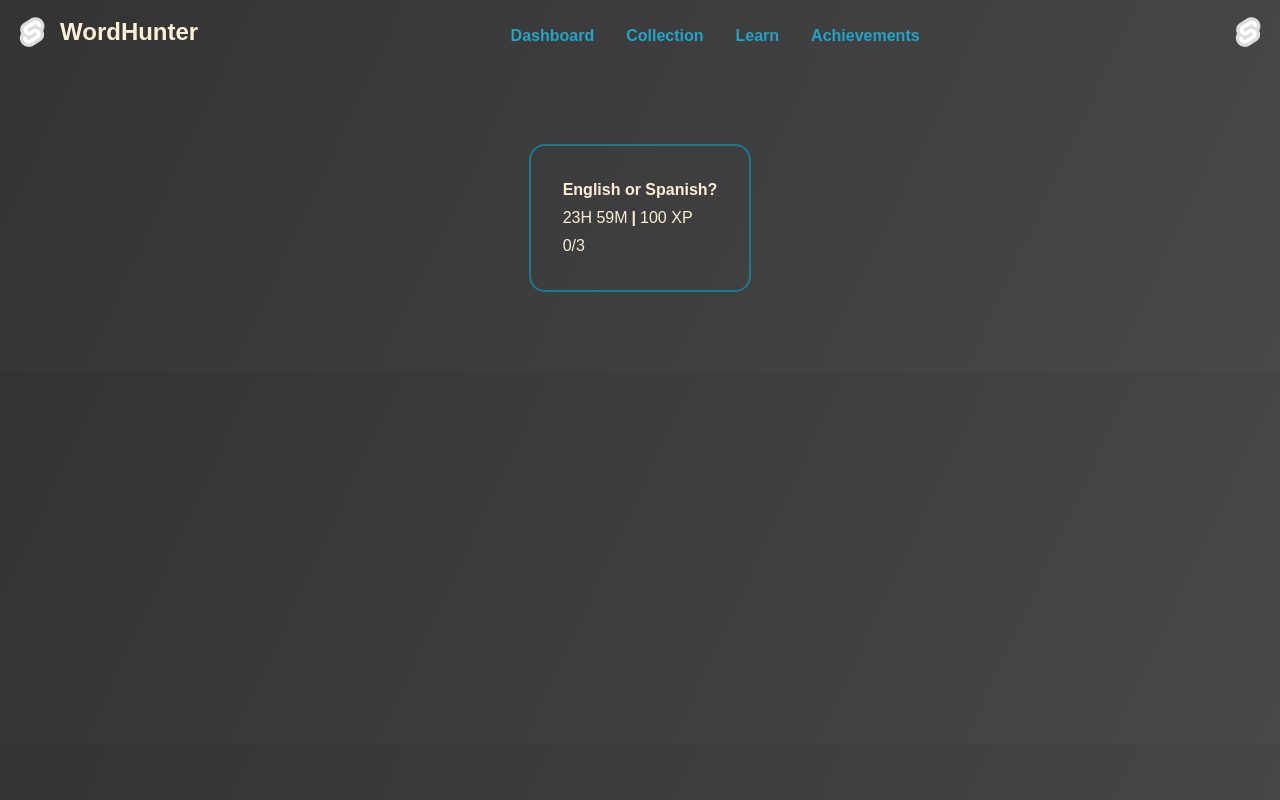
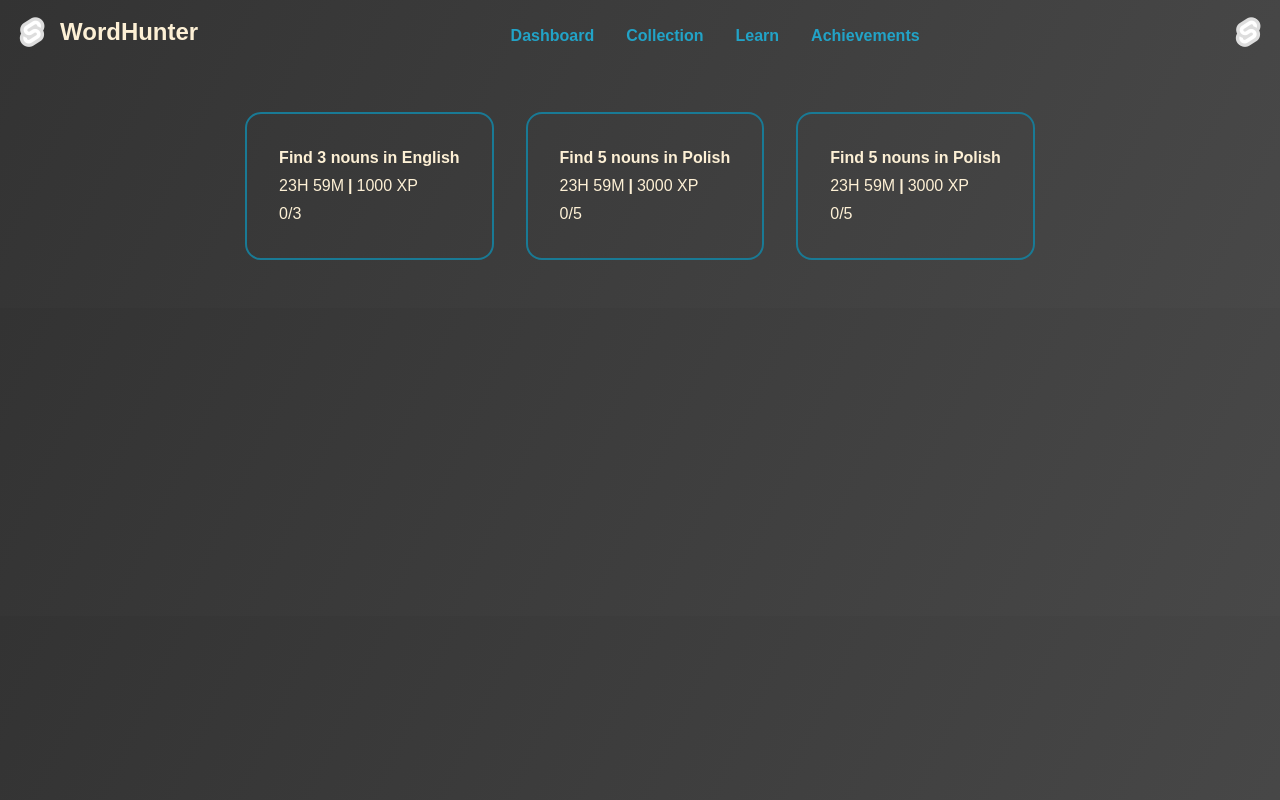
Before and after one commit to AdrakPro/word-hunter, a SvelteKit app: page / in a window 1280 px wide. Built offline with nearby package versions, Linux system fonts and the light colour scheme.

Commit message:
Added Carousel for mobile * Triangulated basic tests * Main page tested

```diff
--- a/src/lib/constants.ts
+++ b/src/lib/constants.ts
@@ -1,3 +1,4 @@
 export const DAY = 24 * 60 * 60 * 1000;
 export const HOUR = 1000 * 60 * 60;
 export const MINUTE = 1000 * 60;
+export const CAROUSEL_BREAKPOINT = 890;
--- /dev/null
+++ b/src/lib/dashboard/TaskCarousel.svelte
@@ -0,0 +1,13 @@
+<script>
+  import Carousel from 'svelte-carousel';
+</script>
+
+<Carousel
+  particlesToShow={2}
+  particlesToScroll={1}
+  autoplay
+  autoplayDuration={5000}
+  pauseOnFocus
+>
+  <slot />
+</Carousel>
--- a/src/routes/+page.svelte
+++ b/src/routes/+page.svelte
@@ -1,12 +1,45 @@
 <script lang="ts">
-  import Task from '$lib/dashboard/Task.svelte';
+  import TaskComponent from '$lib/dashboard/Task.svelte';
+  import TaskCarousel from '$lib/dashboard/TaskCarousel.svelte';
+  import { onMount } from 'svelte';
   import { createTask } from '$factories/taskFactory';
+  import { CAROUSEL_BREAKPOINT } from '$lib/constants';
+  import type { Task } from '$types/task.ts';
 
-  const task = createTask('English or Spanish?', 100, 3);
+  export let tasks: Task[] = [
+    createTask('Find 3 nouns in English', 1000, 3),
+    createTask('Find 5 nouns in Polish', 3000, 5),
+    createTask('Find 5 nouns in Polish', 3000, 5)
+  ];
+
+  let screen_width = 0;
+
+  // Listen to resize events and update accordingly screen_width variable
+  const updateScreenWidth = (): void => {
+    screen_width = window.innerWidth;
+  };
+
+  onMount(() => {
+    updateScreenWidth();
+    window.addEventListener('resize', updateScreenWidth);
+
+    return () =>
+      window.removeEventListener('resize', updateScreenWidth);
+  });
 </script>
 
 <section
-  class="container p-16 flex flex-wrap max-w-full justify-center"
+  class="container p-8 flex flex-wrap max-w-full justify-center"
 >
-  <Task {task} />
+  {#if tasks.length > 1 && screen_width < CAROUSEL_BREAKPOINT}
+    <TaskCarousel>
+      {#each tasks as task}
+        <TaskComponent {task} />
+      {/each}
+    </TaskCarousel>
+  {:else}
+    {#each tasks as task}
+      <TaskComponent {task} />
+    {/each}
+  {/if}
 </section>
```
Also changed, not shown: 2 other files (tests, documents, lock files or other folders).
